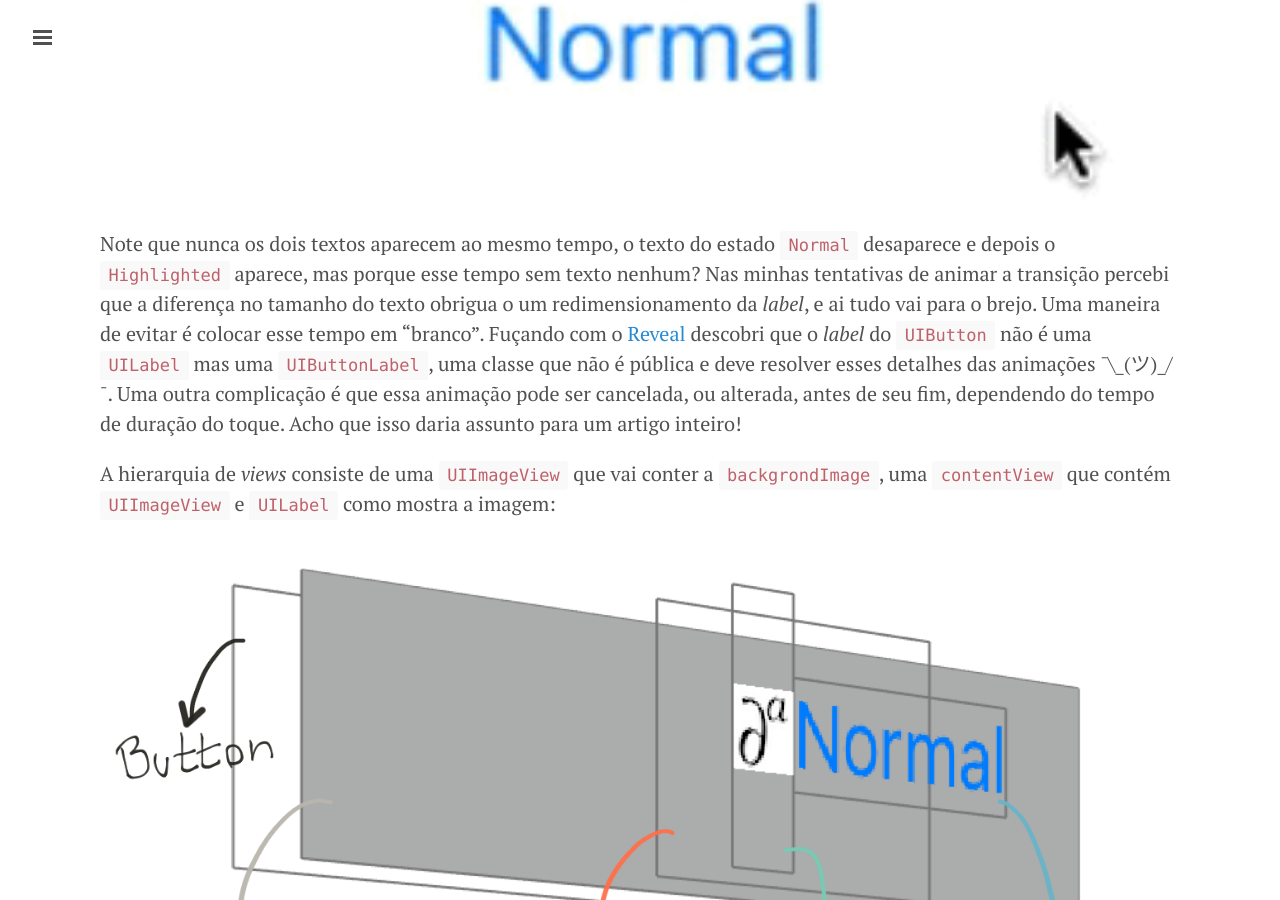
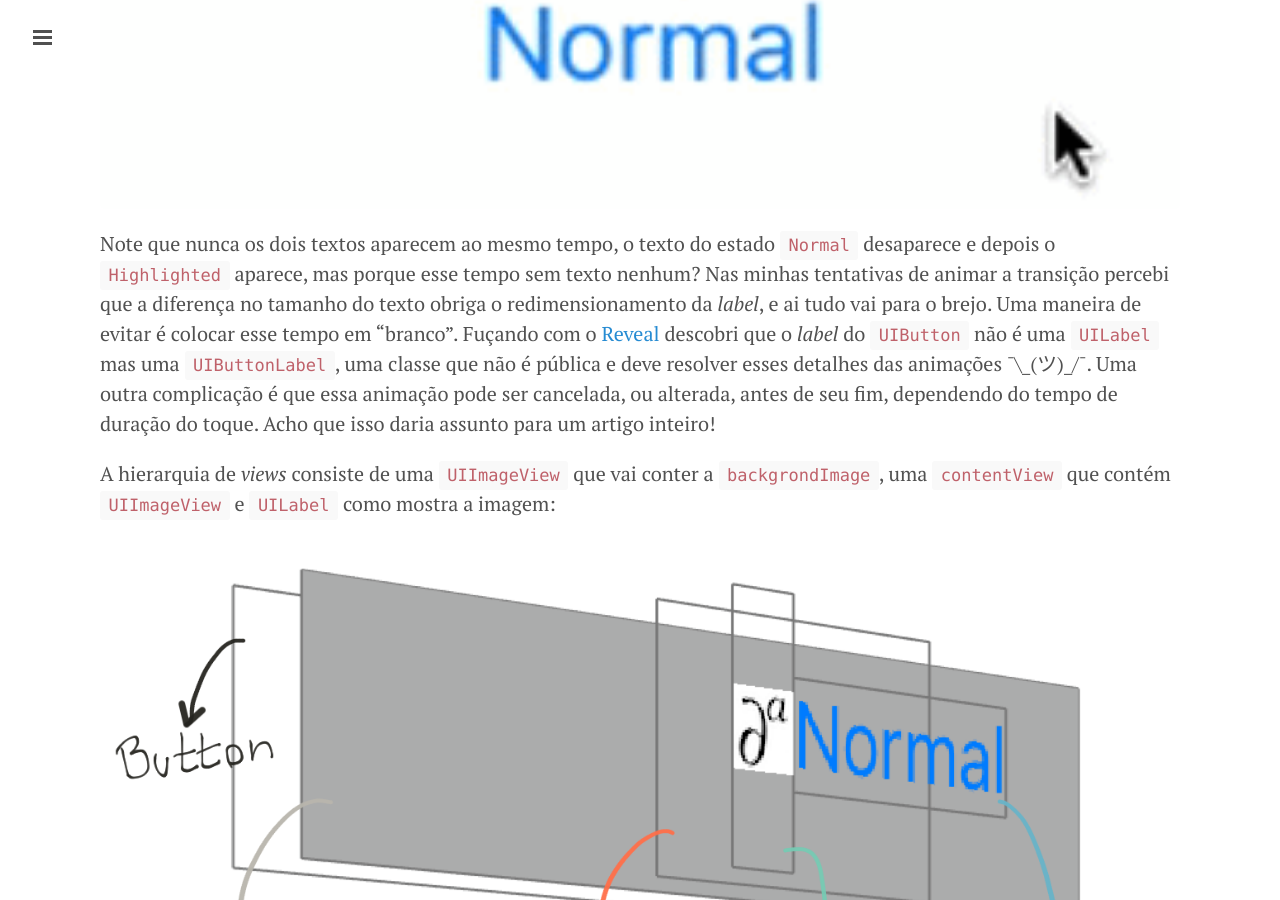
Before and after one commit to Invariante/invariante, a Jekyll site: the page built from _posts/2015-11-22-construindo-um-uibutton.md, in a window 1280 px wide and 900 px high, scrolled down 2095 px. Built offline with Jekyll 4.4.1, drawn with Linux system fonts in a browser that asks for light colours; Markdown is read by kramdown in place of the engine named in the settings.

Commit message:
Update 2015-11-22-construindo-um-uibutton.md

```diff
--- a/_posts/2015-11-22-construindo-um-uibutton.md
+++ b/_posts/2015-11-22-construindo-um-uibutton.md
@@ -59,7 +59,7 @@ Vemos que os *insets* estão de fora, a parte de acessibilidade também vou deix
 ![UIButton label animation](/public/imgs/construindo-um-uibutton-01.gif)
 
 Note que nunca os dois textos aparecem ao mesmo tempo, o texto do estado `Normal` desaparece e depois o `Highlighted` aparece, mas porque esse tempo sem texto nenhum?
-Nas minhas tentativas de animar a transição percebi que a diferença no tamanho do texto obrigua o um redimensionamento da *label*, e ai tudo vai para o brejo. Uma maneira de evitar é colocar esse tempo em "branco". Fuçando com o [Reveal](http://revealapp.com) descobri que o *label* do `UIButton` não é uma `UILabel` mas uma `UIButtonLabel`, uma classe que não é pública e deve resolver esses detalhes das animações ¯\\\_(ツ)_/¯. Uma outra complicação é que essa animação pode ser cancelada, ou alterada, antes de seu fim, dependendo do tempo de duração do toque. Acho que isso daria assunto para um artigo inteiro!
+Nas minhas tentativas de animar a transição percebi que a diferença no tamanho do texto obriga o redimensionamento da *label*, e ai tudo vai para o brejo. Uma maneira de evitar é colocar esse tempo em "branco". Fuçando com o [Reveal](http://revealapp.com) descobri que o *label* do `UIButton` não é uma `UILabel` mas uma `UIButtonLabel`, uma classe que não é pública e deve resolver esses detalhes das animações ¯\\\_(ツ)_/¯. Uma outra complicação é que essa animação pode ser cancelada, ou alterada, antes de seu fim, dependendo do tempo de duração do toque. Acho que isso daria assunto para um artigo inteiro!
 
 A hierarquia de *views* consiste de uma `UIImageView` que vai conter a `backgrondImage`, uma `contentView` que contém `UIImageView` e `UILabel` como mostra a imagem:
 
```
